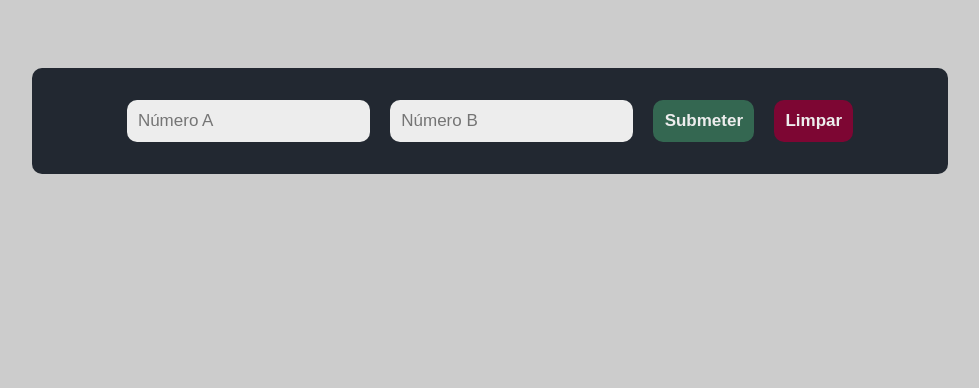
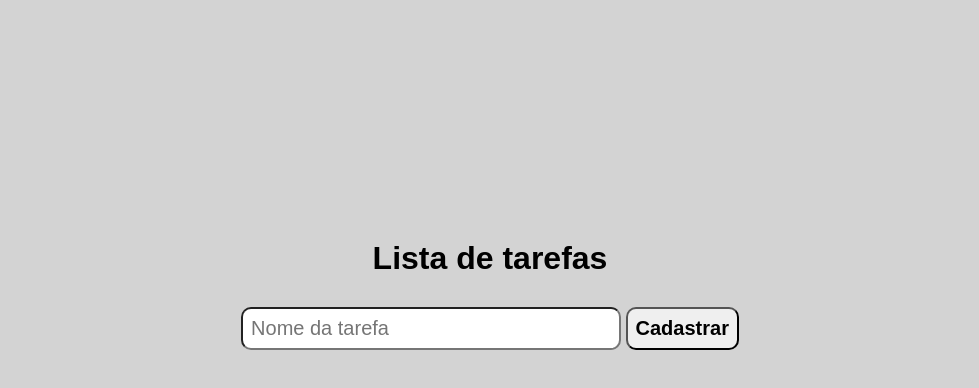
Before and after one commit to cespedrassani/curso_ebac, a plain HTML site: page index.html in a window 1280 px wide. Shown: the whole page, without its empty margins (150-1129 px from the left). Drawn offline with nearby package versions, Linux system fonts and the light colour scheme.

Commit message:
exercicio jquery lista tarefas

```diff
--- a/index.html
+++ b/index.html
@@ -11,38 +11,22 @@
   </head>
 
   <body>
-    <main class="container">
-      <form id="form">
-        <div class="form-container">
-          <div style="display: grid">
-            <input
-              class="input"
-              type="number"
-              placeholder="Número A"
-              id="numero-1"
-            />
-            <span style="font-size: 11px" id="numero-1-error"></span>
-          </div>
-          <div style="display: grid">
-            <input
-              class="input"
-              type="number"
-              placeholder="Número B"
-              required
-              id="numero-2"
-            />
-            <span style="font-size: 11px" id="numero-2-error"></span>
-          </div>
-
-          <button style="margin-right: 20px" type="submit">Submeter</button>
-          <button type="reset" id="limpar">Limpar</button>
-        </div>
-        <div class="span-container">
-          <span id="msg"></span>
-        </div>
-      </form>
-    </main>
-
+    <header>
+      <h1>Lista de tarefas</h1>
+    </header>
+    <form>
+      <input
+        id="nova-tarefa"
+        type="text"
+        required
+        placeholder="Nome da tarefa"
+      />
+      <button type="submit">Cadastrar</button>
+    </form>
+    <div id="lista">
+      <ul></ul>
+    </div>
+    <script src="https://code.jquery.com/jquery-3.6.4.min.js"></script>
     <script src="/src/js/main.js"></script>
   </body>
 </html>
--- a/src/css/style.css
+++ b/src/css/style.css
@@ -1,61 +1,53 @@
-body {
-    background-color: rgba(0, 0, 0, 0.2);
-    padding: 60px;
+*{
+    padding: 0;
+    margin: 0;
+    box-sizing: border-box;
     font-family: sans-serif;
 }
 
-form {
-    padding: 2rem;
-    border-radius: 10px;
-    background-color: #222831;
+body {
+    background-color: lightgray;
 }
 
-.form-container {
-    display: flex;
-    justify-content: center;
+header {
+    text-align: center;
+    margin-top: 30vh;
 }
 
-.container {
-    width: 80%;
-    margin: 0 auto;
+form {
+    text-align: center;
 }
 
-.input {
-    border-radius: 10px;
-    margin-right: 20px;
-}
-
-.span-container {
-    justify-content: center;
-    align-items: center;
-    display: flex;
-}
-
-form input,
-form button {
-    padding: .7rem;
-    font-size: 17px;
-    border: none;
-}
-
-form input {
-    background-color: #EDEDED;
-}
-
-form button {
-    background-color: #346751;
-    color: #EDEDED;
-    font-weight: bold;
-    cursor: pointer;
-    display: flex;
-    align-items: center;
+input, button {
+    padding: 8px;
+    margin-top: 30px;
+    font-size: 20px;
     border-radius: 10px;
 }
 
-form button:hover {
-    filter: contrast(1.2);
+input {
+    width: 380px;
+    border-radius: 10px;
 }
 
-form button:nth-last-child(1) {
-    background-color: #7D0633;
+button {
+    font-weight: bold;
+    cursor: pointer;
 }
+
+#lista {
+    display: flex;
+    margin-top: 30px;
+    align-items: center;
+    flex-direction: column;
+}
+
+li {
+    cursor: pointer;
+    margin-bottom: 10px;
+    max-width: 440px;
+}
+
+.tarefa-concluida {
+    text-decoration: line-through;
+}
--- a/src/js/main.js
+++ b/src/js/main.js
@@ -1,67 +1,20 @@
-const handleSubmit = () => {
-  const numero1 = document.getElementById("numero-1");
-  const numero2 = document.getElementById("numero-2");
-  if (parseInt(numero2.value) > parseInt(numero1.value)) {
-    const msg = document.getElementById("msg");
-    msg.innerHTML = `Muito bem o número A: ${numero1.value} é menor que o número B: ${numero2.value}`;
-    msg.style =
-      "border-radius: 5px; padding: 5px 10px; background-color: #346751;color: #EDEDED; margin-top: 30px";
-  }
-};
+$(document).ready(function () {
+  $("form").on("submit", function (e) {
+    e.preventDefault();
 
-const handleClear = () => {
-  const numero1 = document.getElementById("numero-1");
-  numero1.value = "";
-  const numero2 = document.getElementById("numero-2");
-  numero2.value = "";
+    const novaTarefa = $("#nova-tarefa").val();
+    const listaTarefa = $("<li></li>");
+    $(listaTarefa).text(novaTarefa);
+    $(listaTarefa).appendTo("ul");
 
-  const msg = document.getElementById("msg");
-  msg.innerHTML = "";
-  msg.style = "";
-};
+    $("#nova-tarefa").val("");
+  });
 
-const inputChage = (e, input) => {
-  const msg = document.getElementById("msg");
-  msg.innerHTML = "";
-  msg.style = "";
-  const numero1 = document.getElementById("numero-1");
-  const numero2 = document.getElementById("numero-2");
-
-  const numero2Error = document.getElementById("numero-2-error");
-  numero2Error.innerHTML = "";
-  numero2Error.style = "";
-
-  const numero1Error = document.getElementById("numero-1-error");
-  numero1Error.innerHTML = "";
-  numero1Error.style = "";
-
-  if (input === 1 && numero2.value !== "") {
-    if (parseInt(numero2.value) <= parseInt(e.target.value)) {
-      numero1Error.innerHTML = "O número A deve ser menor que o número B";
-      numero1Error.style =
-        "font-size: 11px; border-radius: 5px; padding: 5px 10px; background-color: #7D0633;color: #EDEDED; margin-top: 5px; position: absolute; top: 142px";
+  $("ul").on("click", "li", function () {
+    if ($(this).hasClass("tarefa-concluida")) {
+      $(this).removeClass("tarefa-concluida");
+    } else {
+      $(this).addClass("tarefa-concluida");
     }
-  }
-  if (input === 2 && numero1.value !== "") {
-    if (parseInt(numero1.value) >= parseInt(e.target.value)) {
-      numero2Error.innerHTML = "O número B deve ser maior que o número A";
-      numero2Error.style =
-        "font-size: 11px; border-radius: 5px; padding: 5px 10px; background-color: #7D0633;color: #EDEDED; margin-top: 5px; position: absolute; top: 142px";
-    }
-  }
-};
-
-const form = document.getElementById("form");
-form.addEventListener("submit", (e) => {
-  e.preventDefault();
-  handleSubmit();
+  });
 });
-
-const btnLimpar = document.getElementById("limpar");
-btnLimpar.addEventListener("click", handleClear);
-
-const numero1 = document.getElementById("numero-1");
-numero1.addEventListener("keyup", (e) => inputChage(e, 1));
-
-const numero2 = document.getElementById("numero-2");
-numero2.addEventListener("keyup", (e) => inputChage(e, 2));
```
